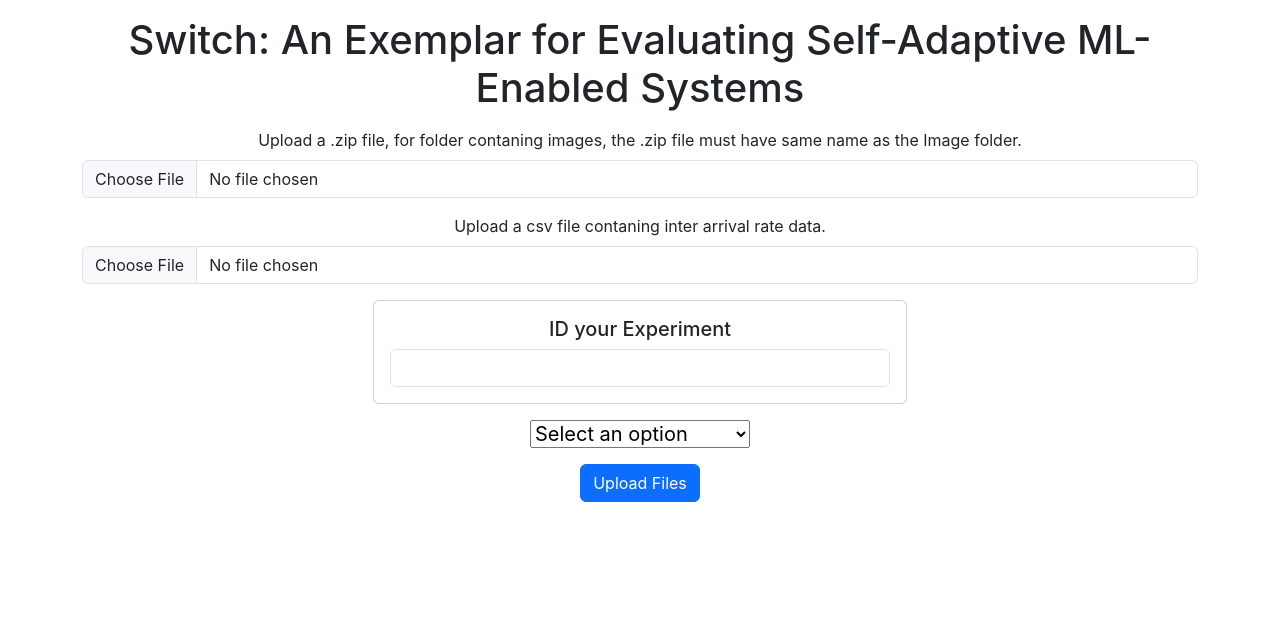
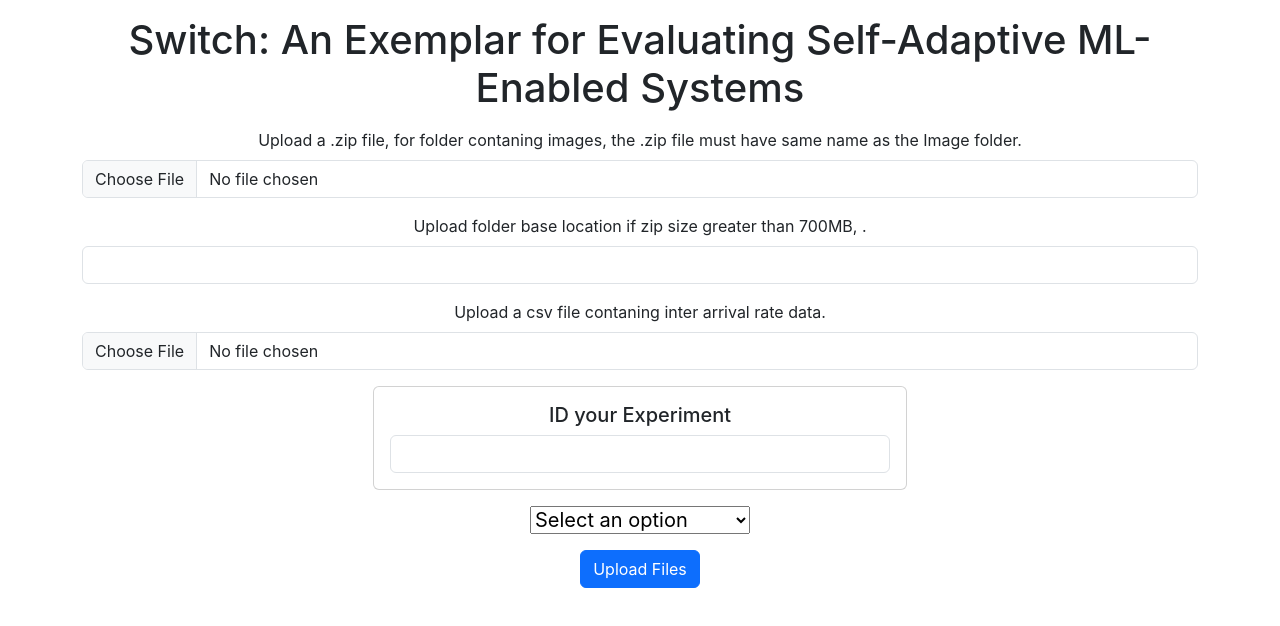
Before and after one commit to sa4s-serc/switch, a React (Create React App) app: page / in a window 1280 px wide. Shown: the top 626 px of the page. Built offline with nearby package versions, Linux system fonts and the light colour scheme; no server answers.

Commit message:
Added foler location functionality

```diff
--- a/src/Home.js
+++ b/src/Home.js
@@ -10,7 +10,7 @@ const Home = () => {
   const [stopProcessing , setstopProcessing] = useState(false);
   const [selectedOption, setSelectedOption] = useState('');
   const [ID, setID] = useState('')
-
+  const [loc, setLoc] = useState('')
   const handleZipFileChange = (event) => {
     const file = event.target.files[0];
     setSelectedZipFile(file);
@@ -21,7 +21,10 @@ const Home = () => {
     setSelectedCSVFile(file);
   };
 
-
+  const handleLocationChange=(event)=>{
+    setLoc(event.target.value);
+    console.log(loc)
+  }
   const handleIdChange = (event) => {
     // Update the ID state with the new value from the input field
     setID(event.target.value);
@@ -29,12 +32,14 @@ const Home = () => {
   };
 
   const handleUpload = async () => {
-    if (!selectedZipFile || !selectedCSVFile) {
+    if ((!selectedZipFile && loc=='') || !selectedCSVFile) {
       return;
     }
 
     try {
       setShowDashBoard(true);
+
+      if(selectedZipFile){
         const zip = new JSZip();
         await zip.loadAsync(selectedZipFile);
 
@@ -43,12 +48,21 @@ const Home = () => {
           const content = await file.async('uint8array');
           files.push({ path: relativePath, content });
         });
+      }
+
 
       const formData = new FormData();
+      if (selectedZipFile) {
         formData.append('zipFile', selectedZipFile);
+        console.log('Zip file added to foem data')
+      }
       formData.append('csvFile', selectedCSVFile);
       formData.append('approch', selectedOption);
+      if (loc) {
+        formData.append('folder_location', loc);
+      }
 
+      console.log(selectedOption, loc)
       const response = await fetch('http://localhost:3001/api/upload', {
         method: 'POST',
         body: formData,
@@ -97,6 +111,12 @@ const Home = () => {
       if(response.ok){
         console.log("Restartes process");
         setstopProcessing(true);
+        setID('')
+        setSelectedCSVFile(null)
+        setSelectedOption('')
+        setLoc('')
+        setSelectedZipFile(null)
+
       }
       else{
         console.log("Failed to restart program")
@@ -167,6 +187,20 @@ const Home = () => {
             onChange={handleZipFileChange}
           />
         </div>
+
+        <div className="mb-3">
+          <label htmlFor="text" className="form-label">
+            Upload folder base location if zip size greater than 700MB, .
+          </label>
+          <input
+            type="text"
+            className="form-control"
+            id="textInput"
+            onChange={handleLocationChange}
+          />
+        </div>
+
+
         <div className="mb-3">
           <label htmlFor="csvFileInput" className="form-label">
             Upload a csv file contaning inter arrival rate data.
```
Lines whose indentation alone changed are shown as unchanged.
